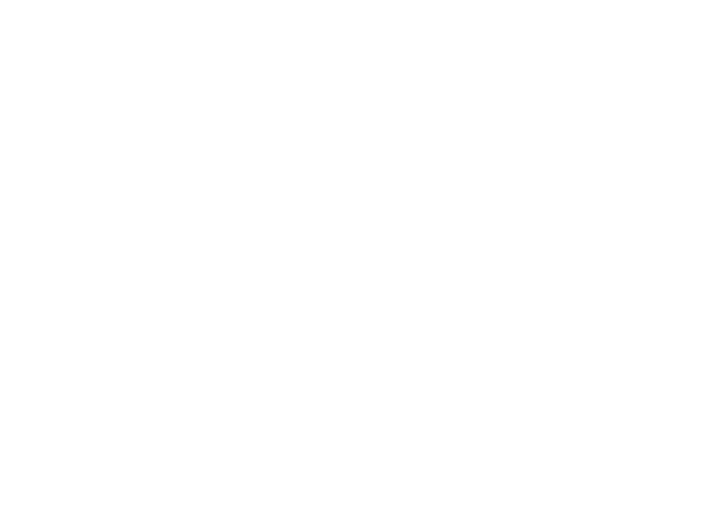
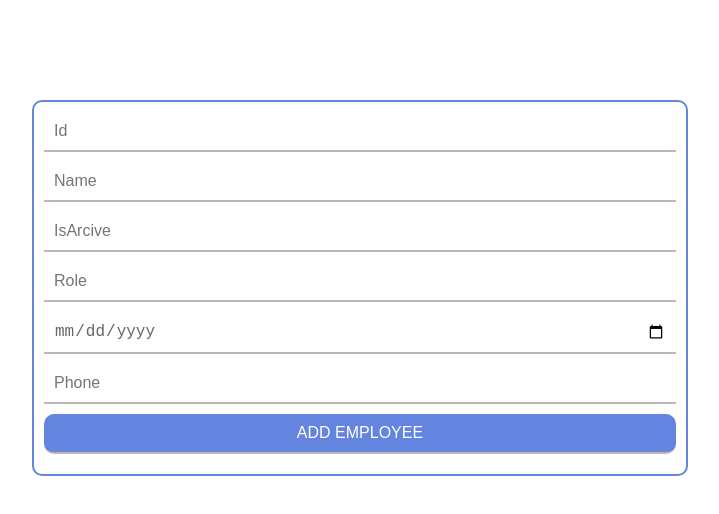
Before and after one commit to layout-IT/TestTask, a React (Create React App) app: page /TestTask/add in a window 1280 px wide. Before the commit this address had no page. Shown: the top 514 px of the page, without its empty margins (280-999 px from the left). Built offline with nearby package versions, Linux system fonts and the light colour scheme.

Commit message:
added a path

```diff
--- a/src/App.tsx
+++ b/src/App.tsx
@@ -16,9 +16,9 @@
   return (
     <Routes>
       <Route path="/TestTask/" element={<EmployeeManagement />} />
-      <Route path="/TestTask//add" element={<EmployeeAddForm />} />
+      <Route path="/TestTask/add" element={<EmployeeAddForm />} />
       <Route
-        path="/TestTask//change/:id"
+        path="/TestTask/change/:id"
         element={<EmployeeModificationAndDeletionForm />}
       />
     </Routes>
--- a/src/components/employeeManagement/EmployeeManagement.tsx
+++ b/src/components/employeeManagement/EmployeeManagement.tsx
@@ -16,7 +16,7 @@
 
   const preloader = useSelector(selectPreloaderStatus);
   const openTheFormForAddingAnEmployee = (): void => {
-    navigate("/add");
+    navigate("/TestTask/add");
   };
   return (
     <div className={style.wrapper}>
--- a/src/components/table/Table.tsx
+++ b/src/components/table/Table.tsx
@@ -82,7 +82,7 @@
 
   const goToEditing = (employeeData: EmployeesType): void => {
     dispatch(informationAboutTheSelectedEmployeeAC(employeeData));
-    navigate(`/change/${employeeData.id}`);
+    navigate(`/TestTask/change/${employeeData.id}`);
   };
 
   return (
```
